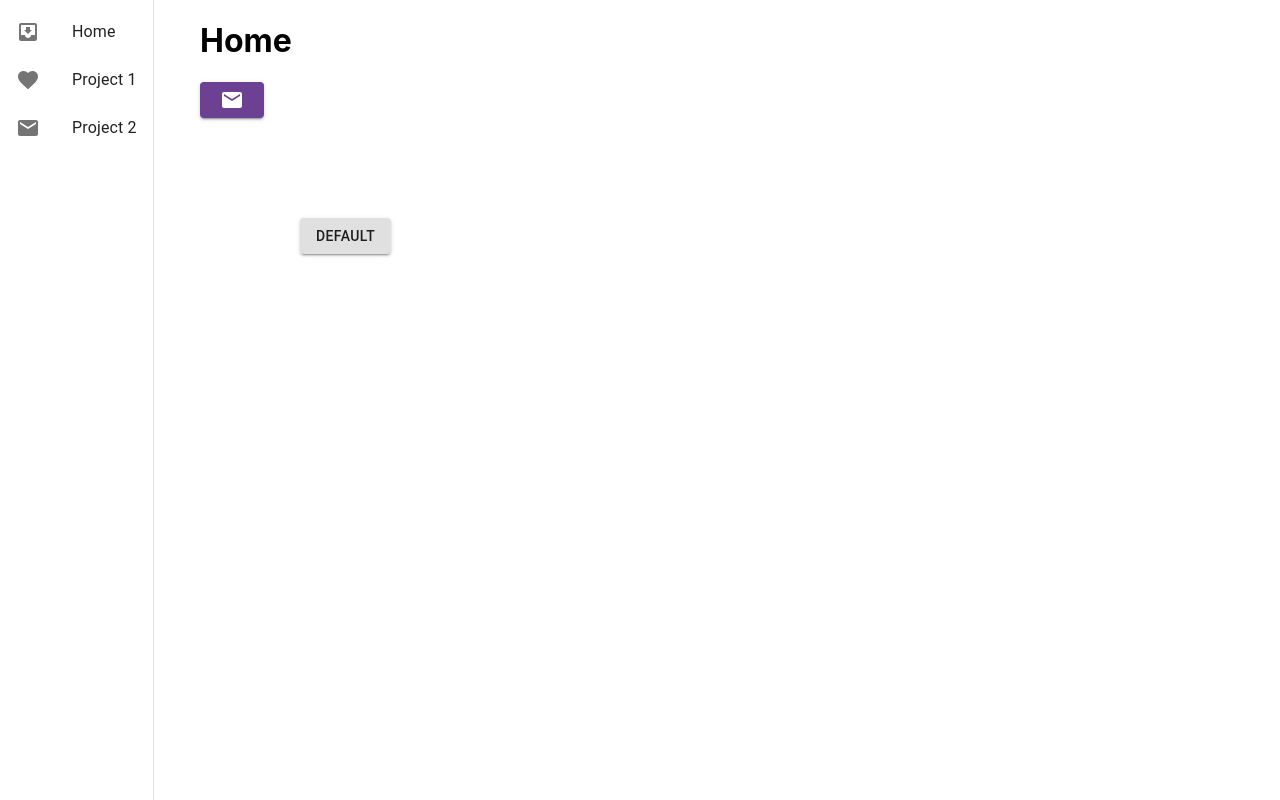
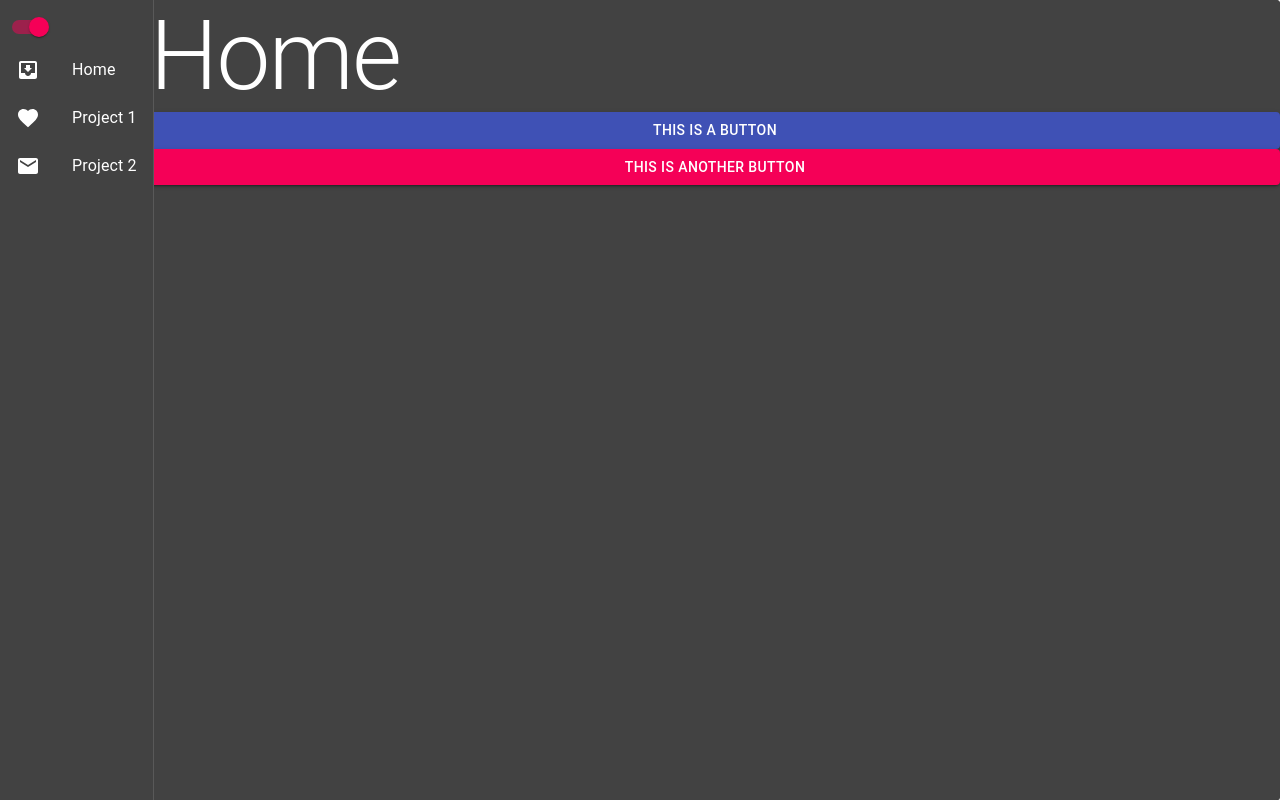
Before and after one commit to jcc928/design-project, a React (Create React App) app in the folder design-app/: page / in a window 1280 px wide. Built offline with nearby package versions, Linux system fonts and the light colour scheme.

Commit message:
Added dark theme functionality with switch button

```diff
--- a/design-app/src/App.js
+++ b/design-app/src/App.js
@@ -1,22 +1,47 @@
-import React from "react";
+import React, { useState } from "react";
 import { Route, Switch } from "react-router-dom";
 // Custom styling imports
 import styled from "styled-components";
 
+// MUI imports
+import { createMuiTheme, ThemeProvider, Paper } from "@material-ui/core";
+
 // Pages import
 import Home from "./pages/Home";
 import Project1 from "./pages/Project1";
+import Project2 from "./pages/Project2";
 
 // Component import
 import Drawer from "./components/Drawer";
 
-const PageContainer = styled.div`
+const PageContainer = styled(Paper)`
 	display: flex;
+	height: 100vh;
 `;
+
 const App = () => {
+	const [darkMode, setDarkMode] = useState(true);
+	const lightTheme = createMuiTheme({
+		palette: {
+			primary: {
+				main: "#6C4193",
+				background: "#FFFFFF",
+				content: "#222222"
+			}
+		}
+	});
+	const darkTheme = createMuiTheme({
+		palette: {
+			type: "dark"
+		}
+	});
 	return (
+		<ThemeProvider theme={darkMode ? darkTheme : lightTheme}>
 			<PageContainer>
-			<Drawer />
+				<Drawer
+					darkMode={darkMode}
+					darkModeToggle={() => setDarkMode(!darkMode)}
+				/>
 				<Switch>
 					<Route exact from="/" render={(props) => <Home {...props} />} />
 					<Route
@@ -24,8 +49,14 @@ const App = () => {
 						from="/project1"
 						render={(props) => <Project1 {...props} />}
 					/>
+					<Route
+						exact
+						from="/project2"
+						render={(props) => <Project2 {...props} />}
+					/>
 				</Switch>
 			</PageContainer>
+		</ThemeProvider>
 	);
 };
 
--- a/design-app/src/components/Drawer.js
+++ b/design-app/src/components/Drawer.js
@@ -7,7 +7,8 @@ import {
 	List,
 	ListItem,
 	ListItemIcon,
-	ListItemText
+	ListItemText,
+	Switch
 } from "@material-ui/core";
 
 // Material UI Icon imports
@@ -19,10 +20,10 @@ import FavoriteIcon from "@material-ui/icons/Favorite";
 import styled from "styled-components";
 
 const StyledDrawer = styled(MUIDrawer)`
-	width: 200px;
+	width: 150px;
 `;
 const Drawer = (props) => {
-	const { history } = props;
+	const { history, darkMode, darkModeToggle } = props;
 	const itemsList = [
 		{
 			text: "Home",
@@ -43,6 +44,7 @@ const Drawer = (props) => {
 	return (
 		<StyledDrawer variant="permanent">
 			<List>
+				<Switch checked={darkMode} onChange={darkModeToggle} />
 				{itemsList.map((item, index) => {
 					const { text, icon, onClick } = item;
 					return (
--- a/design-app/src/index.js
+++ b/design-app/src/index.js
@@ -5,38 +5,10 @@ import App from "./App";
 import reportWebVitals from "./reportWebVitals";
 import { BrowserRouter } from "react-router-dom";
 
-import { createMuiTheme, ThemeProvider } from "@material-ui/core";
-
-const theme = createMuiTheme({
-	palette: {
-		primary: {
-			main: "#6C4193",
-			background: "#FFFFFF",
-			content: "#222222"
-		},
-		secondary: {
-			main: "#000",
-			content: "#5C5C5C",
-			disabled_fields: "#ABABAB",
-			background: "#FAFAFA"
-		},
-		others: {
-			error: "#FB4E4E",
-			pending: "#FDBC3F",
-			success: "#2AC769",
-			hover: "#58327A",
-			focused: "#4F0C8C",
-			disabled: "#E0E0E0"
-		}
-	}
-});
-
 ReactDOM.render(
 	<React.StrictMode>
 		<BrowserRouter>
-			<ThemeProvider theme={theme}>
-				<App />
-			</ThemeProvider>
+			<App />
 		</BrowserRouter>
 	</React.StrictMode>,
 	document.getElementById("root")
--- a/design-app/src/pages/Home.js
+++ b/design-app/src/pages/Home.js
@@ -2,42 +2,32 @@
 import React, { useState } from "react";
 //Custom components
 import CustomButton from "../commons/CustomButton";
-import { Button } from "@material-ui/core";
+import { Button, Grid, Paper, Typography } from "@material-ui/core";
 
 // Icon imports
-import MailIcon from "@material-ui/icons/Mail";
 //Custom styling import
 import styled from "styled-components";
 
-const CustomDiv = styled.div`
-	margin: 100px;
+const HomeContainer = styled(Paper)`
+	height: 100vh;
+	width: 100%;
 `;
 
 const Home = () => {
-	const [background, setBackground] = useState("white");
-	const buttonClicked = (e) => {
-		setBackground("secondary");
-		console.log(background);
-	};
 	return (
-		<div>
-			<h1>Home</h1>
-			<Button
-				variant="contained"
-				color="primary"
-				onClick={(e) => buttonClicked(e)}
-			>
-				<MailIcon />
-			</Button>
-			<CustomDiv>
-				<CustomButton
-					color={background}
-					buttonClicked={(e) => buttonClicked(e)}
-					variant="contained"
-					text="Default"
-				/>
-			</CustomDiv>
-		</div>
+		<>
+			<HomeContainer>
+				<Grid container direction="column">
+					<Typography variant="h1">Home</Typography>
+					<Button variant="contained" color="primary">
+						This is a button
+					</Button>
+					<Button variant="contained" color="secondary">
+						This is another button
+					</Button>
+				</Grid>
+			</HomeContainer>
+		</>
 	);
 };
 export default Home;
--- /dev/null
+++ b/design-app/src/pages/Project2.js
@@ -0,0 +1,7 @@
+import React from "react";
+
+const Project2 = () => {
+	return <div>This is the project2 page</div>;
+};
+
+export default Project2;
```
Lines whose indentation alone changed are shown as unchanged.
